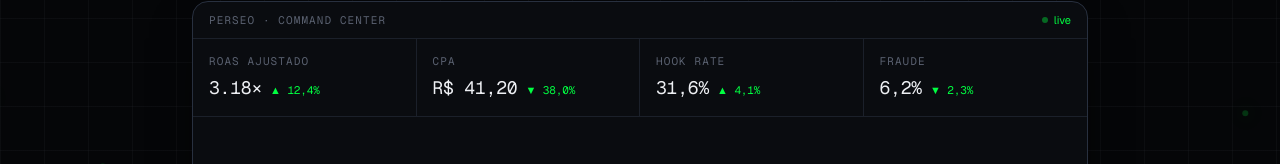
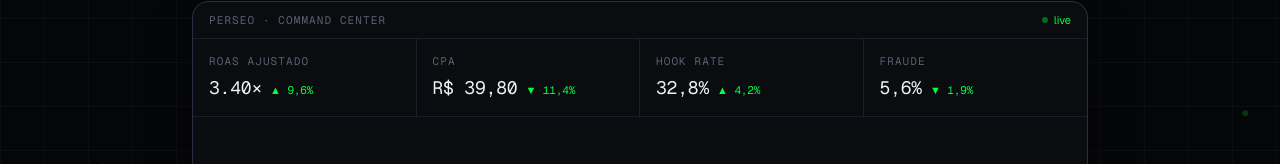
Before and after one commit to Eternorms/Perseo-Web, a Next.js app: page / in a window 1280 px wide. Shown: the part 598-762 px from the top of the page. Built offline with nearby package versions, Linux system fonts and the light colour scheme; no server answers.

Commit message:
content(landing): metricas do command center realistas (CPA -11,4% no lugar de -38%) e coerentes

```diff
--- a/src/app/(public)/page.tsx
+++ b/src/app/(public)/page.tsx
@@ -138,10 +138,10 @@ function Hero() {
 /** Ilustração do produto — valores demonstrativos, não dados de cliente. */
 function CommandCenterPreview() {
   const kpis = [
-    { label: "ROAS AJUSTADO", value: "3.18×", delta: "▲ 12,4%", good: true },
-    { label: "CPA", value: "R$ 41,20", delta: "▼ 38,0%", good: true },
-    { label: "HOOK RATE", value: "31,6%", delta: "▲ 4,1%", good: true },
-    { label: "FRAUDE", value: "6,2%", delta: "▼ 2,3%", good: true },
+    { label: "ROAS AJUSTADO", value: "3.40×", delta: "▲ 9,6%", good: true },
+    { label: "CPA", value: "R$ 39,80", delta: "▼ 11,4%", good: true },
+    { label: "HOOK RATE", value: "32,8%", delta: "▲ 4,2%", good: true },
+    { label: "FRAUDE", value: "5,6%", delta: "▼ 1,9%", good: true },
   ];
   return (
     <figure aria-hidden className="mx-auto mt-16 max-w-4xl animate-rise text-left [animation-delay:360ms]">
```
